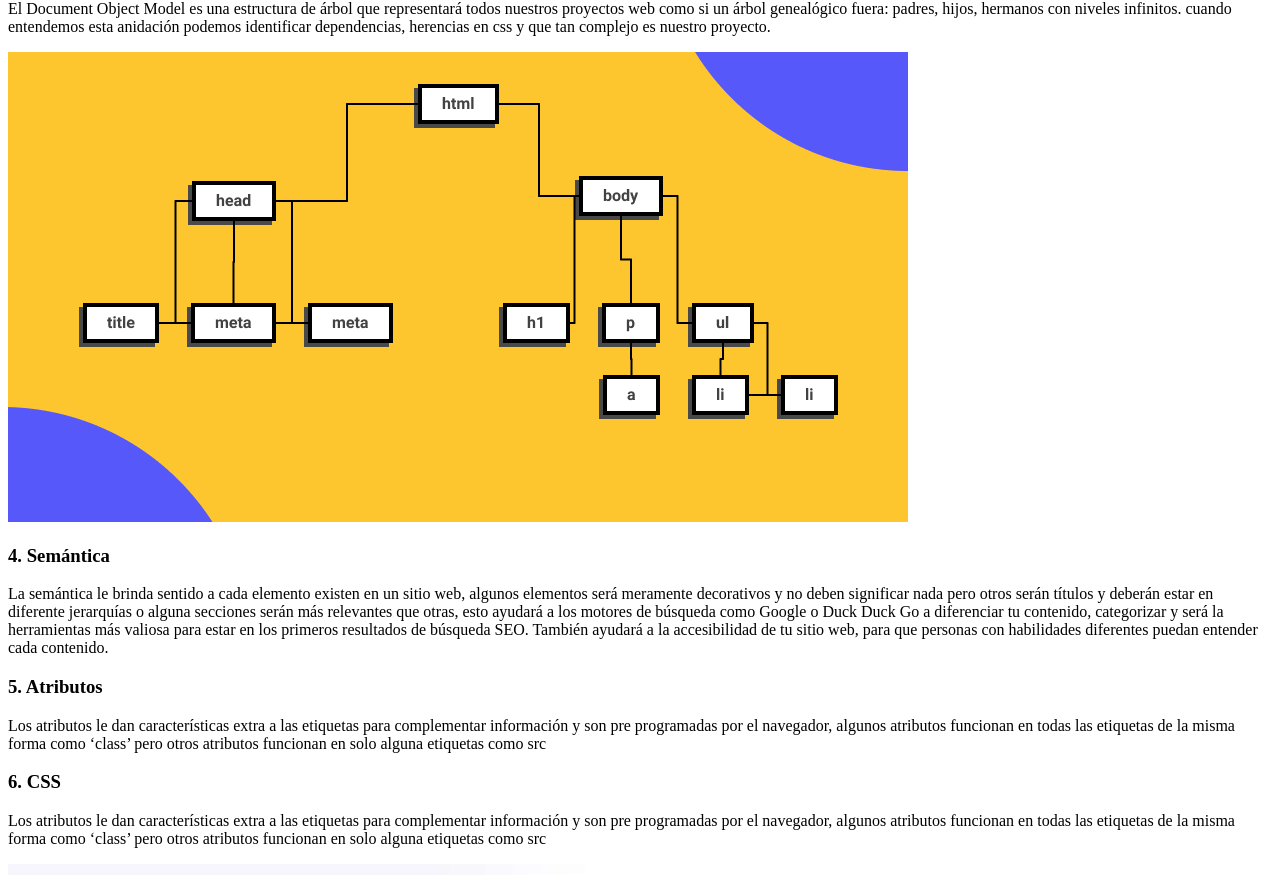
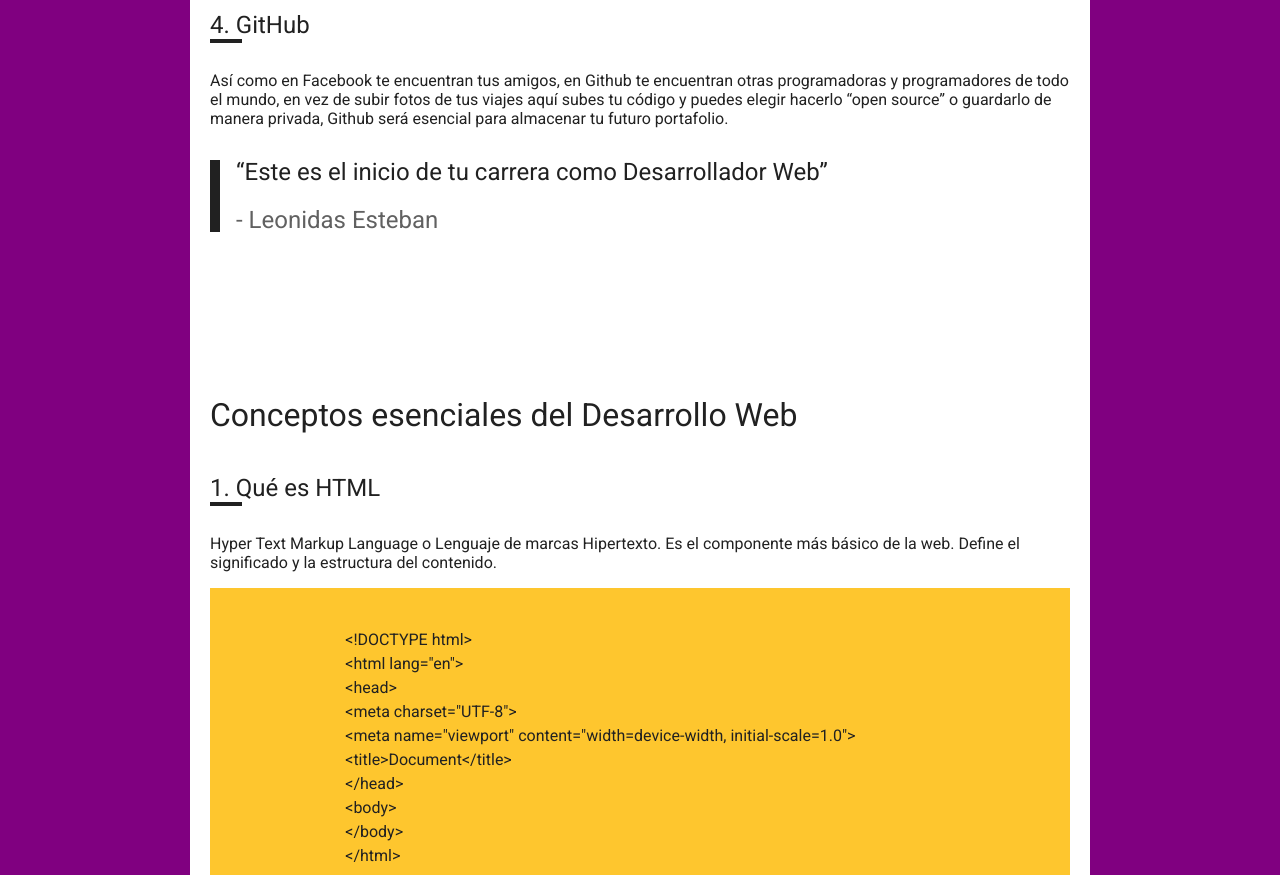
Before and after one commit to zeikdev/curso-esencial-html-css, a plain HTML site: page index.html in a window 1280 px wide. Shown: the part 1925-2800 px from the top of the page. Drawn offline with Linux system fonts and the light colour scheme.

Commit message:
Add files via upload

```diff
--- /dev/null
+++ b/css/styles.css
@@ -0,0 +1,177 @@
+@font-face {
+  font-family: charter;
+  src: url("../fonts/charter-regular.otf");
+  font-style: normal;
+  font-weight: normal;
+}
+
+@font-face {
+  font-family: charter;
+  src: url("../fonts/charter-italic.otf");
+  font-style: italic;
+  font-weight: normal;
+}
+
+@font-face {
+  font-family: charter;
+  src: url("../fonts/charter-bold.otf");
+  font-style: normal;
+  font-weight: bold;
+}
+
+@font-face {
+  font-family: charter;
+  src: url("../fonts/charter-bold-italic.otf");
+  font-style: italic;
+  font-weight: bold;
+}
+
+:root {
+  font-size: 16px;
+  --gray30: #212121;
+  --gray20: #212429;
+  --gray10: #616161;
+}
+
+body {
+  color: var(--gray30);
+  font-family: "Roboto", sans-serif;
+  margin: 0;
+}
+
+a {
+  color: var(--gray30);
+}
+
+header {
+  font-size: 14px;
+  color: var(--gray10);
+}
+
+header a {
+  color: var(--gray10);
+  text-decoration: none;
+}
+
+header a:hover {
+  color: var(--gray30);
+}
+
+nav details summary {
+  font-weight: bold;
+}
+
+h1 {
+  font-size: 60px;
+  margin-top: 64px;
+  margin-bottom: 16px;
+}
+
+hr {
+  margin: 64px;
+}
+
+h2 {
+  font-size: 32px;
+  margin: 64px 0 40px;
+  font-weight: normal;
+}
+
+h3 {
+  font-size: 24px;
+  margin-top: 16px;
+  margin-bottom: 24px;
+  font-weight: normal;
+}
+
+pre {
+  background: #fec62e;
+  padding: 40px;
+  font-family: "Roboto", sans-serif;
+  line-height: 24px;
+}
+
+blockquote {
+  font-size: 24px;
+  line-height: 24px;
+  margin: 32px 0;
+  padding-left: 16px;
+  border-left: 10px solid var(--gray30);
+}
+
+blockquote span {
+  color: var(--gray10);
+}
+
+blockquote span::before {
+  content: "-";
+}
+
+.hero {
+  height: 350px;
+  background-image: linear-gradient(
+      to top,
+      rgb(255, 255, 255, 0.3),
+      transparent
+    ),
+    url("../img/pattern.png");
+}
+
+.section-content {
+  margin-top: 164px;
+}
+
+.section-content:first-of-type {
+  margin-top: 0;
+}
+
+.section-content ol li {
+  line-height: 24px;
+}
+
+.section-content ul li {
+  margin-bottom: 16px;
+}
+
+.section-content + hr {
+  display: none;
+}
+
+.section-content img {
+  margin-top: 40px;
+}
+
+.section-content {
+  counter-reset: titleList;
+}
+
+.section-content h3 {
+  counter-increment: titleList;
+  padding-bottom: 4px;
+}
+
+h3::before {
+  content: counter(titleList) ". ";
+}
+
+h3::after {
+  content: "";
+  width: 32px;
+  height: 4px;
+  background: var(--gray30);
+  display: block;
+}
+
+.main {
+  background: purple;
+}
+
+.wrapper {
+  width: 900px;
+  margin: 0 auto;
+}
+
+.main-content {
+  background: white;
+  padding: 20px;
+}
--- a/index.html
+++ b/index.html
@@ -6,119 +6,220 @@
     <meta http-equiv="X-UA-Compatible" content="IE=edge">
     <meta name="viewport" content="width=device-width, initial-scale=1.0">
     <title>El blog de Leo</title>
+    <link rel="stylesheet" href="/css/styles.css">
+    <!-- Google Fonts -->
+    <link rel="preconnect" href="https://fonts.googleapis.com">
+    <link rel="preconnect" href="https://fonts.gstatic.com" crossorigin>
+    <link href="https://fonts.googleapis.com/css2?family=Roboto:ital,wght@0,400;0,700;1,400;1,700&display=swap"
+        rel="stylesheet">
 </head>
 
 <body>
 
+    <div class="hero"></div>
+
     <!-- Header -->
     <header>
+        <nav>
+            <details open>
 
-        <p>Setup</p>
-
-        <nav>
+                <summary>
+                    Setup
+                </summary>
 
                 <ol>
-                <li>Google Chrome</li>
-                <li>Visual Studio Code</li>
-                <li>Figma</li>
-                <li>GitHub</li>
+                    <li><a href="#chrome">Google Chrome</a></li>
+                    <li><a href="#visual-estudio-code">Visual Studio Code</a></li>
+                    <li><a href="#figma">Figma</a></li>
+                    <li><a href="#github">GitHub</a></li>
                 </ol>
 
-            <p>Conceptos esenciales del Desarrollo Web</p>
+            </details>
+
+            <details open>
+
+                <summary>
+                    Conceptos esenciales del Desarrollo Web
+                </summary>
 
                 <ol>
-                <li>Qué es HTML</li>
-                <li>Etiquetas</li>
-                <li>DOM</li>
-                <li>Semántica</li>
-                <li>Atributos</li>
-                <li>Qué es CSS</li>
+                    <li><a href="#html">Qué es HTML</a></li>
+                    <li><a href="#etiquetas">Etiquetas</a></li>
+                    <li><a href="#dom">DOM</a></li>
+                    <li><a href="#semantica">Semántica</a></li>
+                    <li><a href="#atributos">Atributos</a></li>
+                    <li><a href="#css">Qué es CSS</a></li>
                 </ol>
 
+            </details>
         </nav>
 
     </header>
     <!-- end of Header -->
 
+    <!-- Main -->
+    <main class="main">
+        <div class="wrapper">
+            <div class="main-content">
+
+                <section class="section-content">
+
                     <h1>Curso esencial de HTML y CSS</h1>
-    <p>Este es el inicio de tu carrera como Desarrollador Web, empezarás aprendiendo HTML y CSS para la creación de
+                    <p>Este es el inicio de tu carrera como Desarrollador Web, empezarás aprendiendo HTML y CSS para la
+                        creación
+                        de
                         contenidos, en el nivel 2 aprenderás de componentes y en 3 sobre layouts.</p>
 
                     <hr>
 
                     <h2>Setup</h2>
 
-    <img src="img/google-chrome.png" alt="Logo de Google Chrome" title="Logo de Google Chrome">
-    <h3>1. Google Chrome</h3>
-    <p>Chrome va a ser el navegador que utilizaremos en el curso por su extenso soporte de nuevos estándares y
+                    <img src="/img/google-chrome.png" alt="Logo de Google Chrome" title="Logo de Google Chrome">
+                    <h3>Google Chrome</h3>
+                    <p>Chrome va a ser el navegador que utilizaremos en el curso por su extenso soporte de nuevos
+                        estándares
+                        y
                         herramientas de desarrollo avanzadas y de amigable uso.</p>
 
-    <img src="img/visual-studio-code.png" alt="Logo de Visual Studio Code" title="Logo de Visual Studio Code">
-    <h3>2. Visual Studio Code</h3>
-    <p>Visual Studio Code es el editor de texto más popular y potente del mercado actualmente, su fácil uso y la
-        capacidad de extenderlo por medio de plugins lo hace el complemento perfecto para cualquier programador sin
+                    <img src="/img/visual-studio-code.png" alt="Logo de Visual Studio Code"
+                        title="Logo de Visual Studio Code">
+                    <h3>Visual Studio Code</h3>
+                    <p>Visual Studio Code es el editor de texto más popular y potente del mercado actualmente, su fácil
+                        uso
+                        y la
+                        capacidad de extenderlo por medio de plugins lo hace el complemento perfecto para cualquier
+                        programador
+                        sin
                         importar el lenguaje en el que se desemvuelva.</p>
 
-    <img src="img/figma.png" alt="Logo de Figma" title="Logo de Figma">
-    <h3>3. Figma</h3>
-    <p>Figma es una la herramienta más popular en la actualidad para entregar diseños a los desarrolladores para su
+                    <img src="/img/figma.png" alt="Logo de Figma" title="Logo de Figma">
+                    <h3>Figma</h3>
+                    <p>Figma es una la herramienta más popular en la actualidad para entregar diseños a los
+                        desarrolladores
+                        para
+                        su
                         implementación por su fácil uso porque puede ser usado directamente desde el navegador.</p>
 
-    <img src="img/github.png" alt="Logo de GitHub" title="Logo de GitHub">
-    <h3>4. GitHub</h3>
-    <p>Así como en Facebook te encuentran tus amigos, en Github te encuentran otras programadoras y programadores de
-        todo el mundo, en vez de subir fotos de tus viajes aquí subes tu código y puedes elegir hacerlo “open source” o
+                    <img src="/img/github.png" alt="Logo de GitHub" title="Logo de GitHub">
+                    <h3>GitHub</h3>
+                    <p>Así como en Facebook te encuentran tus amigos, en Github te encuentran otras programadoras y
+                        programadores de
+                        todo el mundo, en vez de subir fotos de tus viajes aquí subes tu código y puedes elegir hacerlo
+                        “open
+                        source” o
                         guardarlo de manera privada, Github será esencial para almacenar tu futuro portafolio.</p>
+
+                    <blockquote>
+                        <p>“Este es el inicio de tu carrera como Desarrollador Web”</p>
+                        <p><span> Leonidas Esteban</span></p>
+                    </blockquote>
+                </section>
 
                 <hr>
 
+                <section class="section-content">
+
                     <h2>Conceptos esenciales del Desarrollo Web</h2>
 
-    <h3>1. Qué es HTML</h3>
-    <p>Hyper Text Markup Language o Lenguaje de marcas Hipertexto. Es el componente más básico de la web. Define el
+                    <h3>Qué es HTML</h3>
+                    <p>Hyper Text Markup Language o Lenguaje de marcas Hipertexto. Es el componente más básico de la
+                        web.
+                        Define
+                        el
                         significado y la estructura del contenido.</p>
-    <img src="img/html.png" alt="Estructura básica de un documento HTML" title="Estructura básica de un documento HTML">
 
-    <h3>2. Etiquetas</h3>
-    <p>Las etiquetas HTML van a ayudarnos a brindar una estructura y semántica al contenido de nuestro website y cada
+                    <pre>
+                        &lt;!DOCTYPE html&gt;
+                        &lt;html lang=&quot;en&quot;&gt;
+                        &lt;head&gt;
+                        &lt;meta charset=&quot;UTF-8&quot;&gt;
+                        &lt;meta name=&quot;viewport&quot; content=&quot;width=device-width, initial-scale=1.0&quot;&gt;
+                        &lt;title&gt;Document&lt;/title&gt;
+                        &lt;/head&gt;
+                        &lt;body&gt;
+                        &lt;/body&gt;
+                        &lt;/html&gt;
+                    </pre>
+
+                    <h3>Etiquetas</h3>
+                    <p>Las etiquetas HTML van a ayudarnos a brindar una estructura y semántica al contenido de nuestro
+                        website y
+                        cada
                         una tiene características y usos diferentes aunque visualmente den un resultado similar.</p>
 
-    <p>Muchas etiquetas son fácil de diferencias como los headings o las imágenes y otras diferentes como header,
-        footer, section o div, aquí es donde la semántica será la respuesta y si sabemos un poco de inglés también
-        podremos darnos una pequeña idea de su uso pero en este curso vamos a usar las más importantes y que serán parte
+                    <p>Muchas etiquetas son fácil de diferencias como los headings o las imágenes y otras diferentes
+                        como
+                        header,
+                        footer, section o div, aquí es donde la semántica será la respuesta y si sabemos un poco de
+                        inglés
+                        también
+                        podremos darnos una pequeña idea de su uso pero en este curso vamos a usar las más importantes y
+                        que
+                        serán
+                        parte
                         de tu día a día como Software Developer.</p>
 
-    <h3>3. DOM</h3>
-    <p>El Document Object Model es una estructura de árbol que representará todos nuestros proyectos web como si un
-        árbol genealógico fuera: padres, hijos, hermanos con niveles infinitos. cuando entendemos esta anidación podemos
+                    <h3>DOM</h3>
+                    <p>El Document Object Model es una estructura de árbol que representará todos nuestros proyectos web
+                        como si
+                        un
+                        árbol genealógico fuera: padres, hijos, hermanos con niveles infinitos. cuando entendemos esta
+                        anidación
+                        podemos
                         identificar dependencias, herencias en css y que tan complejo es nuestro proyecto.</p>
-    <img src="img/dom.png" alt="Estructura de arbol que representa al Document Object Model"
+                    <img src="/img/dom.png" alt="Estructura de arbol que representa al Document Object Model"
                         title="Document Object Model">
 
-    <h3>4. Semántica</h3>
-    <p>La semántica le brinda sentido a cada elemento existen en un sitio web, algunos elementos será meramente
-        decorativos y no deben significar nada pero otros serán títulos y deberán estar en diferente jerarquías o alguna
-        secciones serán más relevantes que otras, esto ayudará a los motores de búsqueda como Google o Duck Duck Go a
-        diferenciar tu contenido, categorizar y será la herramientas más valiosa para estar en los primeros resultados
-        de búsqueda SEO. También ayudará a la accesibilidad de tu sitio web, para que personas con habilidades
+                    <h3>Semántica</h3>
+                    <p>La semántica le brinda sentido a cada elemento existen en un sitio web, algunos elementos será
+                        meramente
+                        decorativos y no deben significar nada pero otros serán títulos y deberán estar en diferente
+                        jerarquías
+                        o
+                        alguna
+                        secciones serán más relevantes que otras, esto ayudará a los motores de búsqueda como Google o
+                        Duck
+                        Duck
+                        Go
+                        a
+                        diferenciar tu contenido, categorizar y será la herramientas más valiosa para estar en los
+                        primeros
+                        resultados
+                        de búsqueda SEO. También ayudará a la accesibilidad de tu sitio web, para que personas con
+                        habilidades
                         diferentes puedan entender cada contenido.</p>
 
-    <h3>5. Atributos</h3>
-    <p>Los atributos le dan características extra a las etiquetas para complementar información y son pre programadas
-        por el navegador, algunos atributos funcionan en todas las etiquetas de la misma forma como ‘class’ pero otros
+                    <h3>Atributos</h3>
+                    <p>Los atributos le dan características extra a las etiquetas para complementar información y son
+                        pre
+                        programadas
+                        por el navegador, algunos atributos funcionan en todas las etiquetas de la misma forma como
+                        ‘class’
+                        pero
+                        otros
                         atributos funcionan en solo alguna etiquetas como src</p>
 
-    <h3>6. CSS</h3>
-    <p>Los atributos le dan características extra a las etiquetas para complementar información y son pre programadas
-        por el navegador, algunos atributos funcionan en todas las etiquetas de la misma forma como ‘class’ pero otros
+                    <h3>CSS</h3>
+                    <p>Los atributos le dan características extra a las etiquetas para complementar información y son
+                        pre
+                        programadas
+                        por el navegador, algunos atributos funcionan en todas las etiquetas de la misma forma como
+                        ‘class’
+                        pero
+                        otros
                         atributos funcionan en solo alguna etiquetas como src</p>
-    <img src="img/css.png" alt="Propiedades de CSS" title="Propiedades de CSS">
+                    <img src="/img/css.png" alt="Propiedades de CSS" title="Propiedades de CSS">
+                </section>
+
+                <section class="section-content">
 
                     <h2>Modelo de caja</h2>
 
                     <h3>El modelo de caja está compuesto por:</h3>
 
-    <p>Chrome va a ser el navegador que utilizaremos en el curso por su extenso soporte de nuevos estándares y
+                    <p>Chrome va a ser el navegador que utilizaremos en el curso por su extenso soporte de nuevos
+                        estándares
+                        y
                         herramientas de desarrollo avanzadas y de amigable uso.</p>
 
                     <ol>
@@ -145,12 +246,25 @@
                             margin-inline-end</li>
                         <li>border-block | border-inline | border-block-start | border-block-end | border-inline-start |
                             border-inline-end</li>
-        <li>padding-block | padding-inline | padding-block-start | padding-block-end | padding-inline-start |
+                        <li>padding-block | padding-inline | padding-block-start | padding-block-end |
+                            padding-inline-start
+                            |
                             padding-inline-end</li>
                     </ul>
 
                     <h3>Modelo de caja</h3>
-    <img src="img/thumbnail.png" alt="Thumbnail de un video de Youtube" title="Thumbnail de un video de Youtube">
+                    <img src="/img/thumbnail.png" alt="Thumbnail de un video de Youtube"
+                        title="Thumbnail de un video de Youtube">
+                </section>
+
+                <p>Si tienes alguna pregunta escríbeme a <a href="#">me@leonidasesteban.com</a></p>
+            </div>
+        </div>
+
+    </main>
+    <!-- end of Main -->
+
+    <h4>Suscríbete a nuestro newsletter</h4>
 
 </body>
 
```
Also changed, not shown: fonts/charter-bold-italic.otf (added), fonts/charter-bold.otf (added), fonts/charter-italic.otf (added), fonts/charter-regular.otf (added), img/background.png (added), img/pattern.png (added). Lines whose indentation alone changed are shown as unchanged.
